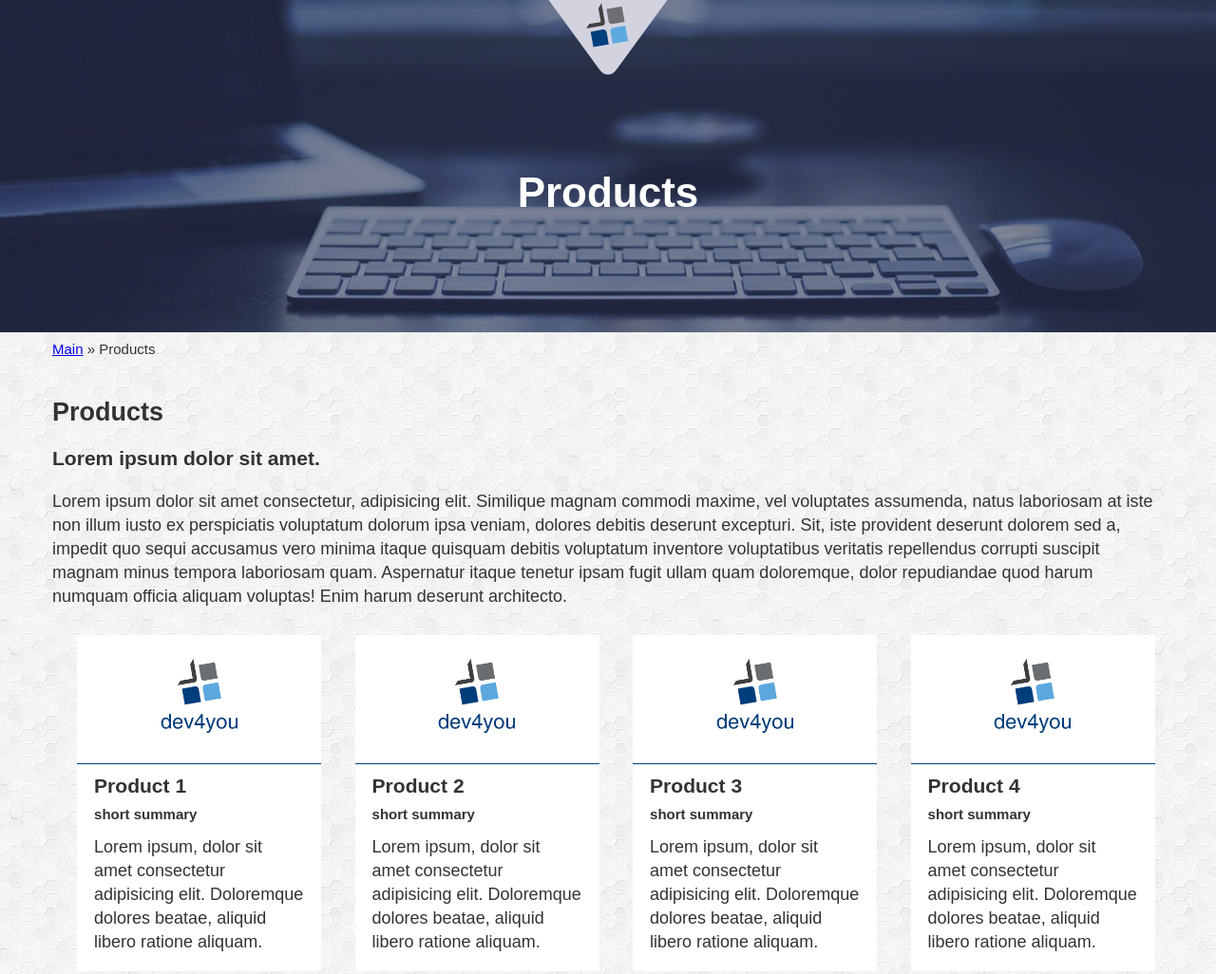
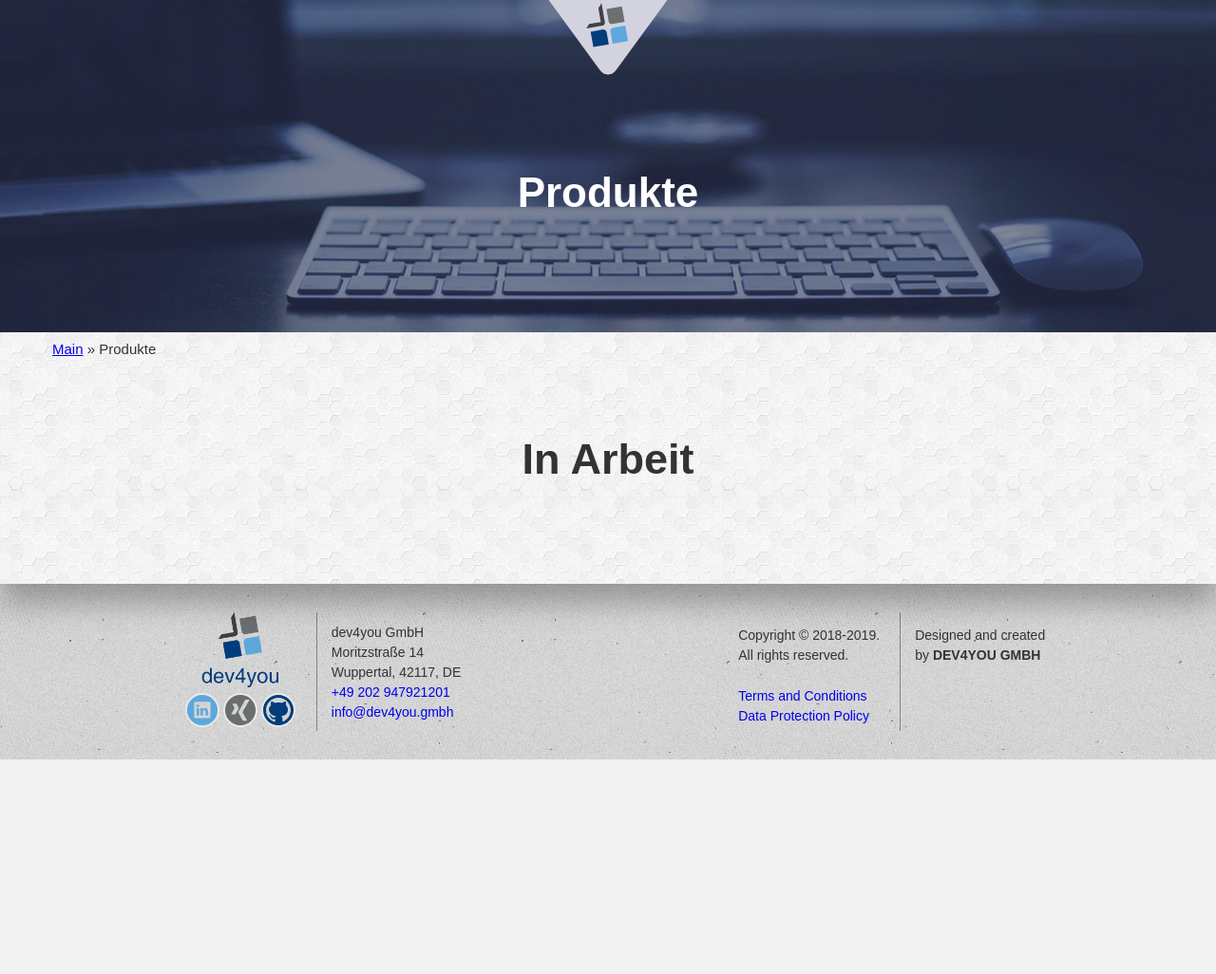
Before and after one commit to denozavr/d4y, a website: page products.html in a window 1280 px wide. Shown: the top 1026 px of the page at 95% size. After the commit the page ends 800 px from the top, so only its background shows below. Drawn offline with Linux system fonts and the light colour scheme.

Commit message:
Comment lorem text at product page and stick footer to the bottom (flexbox)

```diff
--- a/products.html
+++ b/products.html
@@ -27,7 +27,7 @@
   </script>
 </head>
 
-<body class="terms-body">
+<body class="products-body">
   <header class="main-header full-width">
     <div class="container full-width main-header-absolute">
       <div class="container full-width">
@@ -55,7 +55,7 @@
       </div> -->
       <div class="slider-content">
         <div class="item">
-          <h2 class="title">Products </h2>
+          <h2 class="title">Produkte</h2>
           <!-- <p class="title-sub">Create powerful solutions using flexible methologies and unlimited design possibility
             our company fully loaded with advanced customization features</p> -->
         </div>
@@ -64,11 +64,14 @@
 
     <div class="container products-text lazyload" data-bg="img/bg-hex.png">
       <section id="products-section" class="products">
-        <h2>Products</h2>
+        <!-- <h2>Products</h2> -->
+        <h2 class="temp-header">In Arbeit</h2>
         <div class="breadcrumbs">
-          <span><a class="breadcrumbs-link" href="index.html">Main</a> » Products</span>
+          <span><a class="breadcrumbs-link" href="index.html">Main</a> » Produkte</span>
         </div>
-        <h3>Lorem ipsum dolor sit amet.</h3>
+
+
+        <!-- <h3>Lorem ipsum dolor sit amet.</h3>
         <p>
           Lorem ipsum dolor sit amet consectetur, adipisicing elit. Similique magnam commodi maxime, vel voluptates
           assumenda, natus laboriosam at iste non illum iusto ex perspiciatis voluptatum dolorum ipsa veniam, dolores
@@ -130,7 +133,7 @@
                 ratione aliquam.</p>
             </div>
           </li>
-        </ul>
+        </ul> -->
 
 
       </section>
--- a/styles/pages/_product.scss
+++ b/styles/pages/_product.scss
@@ -1,3 +1,36 @@
+.products-body {
+  min-width: 500px;
+
+  display: flex;
+  flex-direction: column;
+
+  main {
+    flex: 1 0 auto;
+    display: flex;
+    flex-direction: column;
+
+    .container {
+      width: 100%;
+      flex-grow: 1;
+    }
+  }
+
+  footer {
+    flex-shrink: 0;
+  }
+
+  .temp-header {
+    position: absolute;
+    left: 50%;
+    top: 50%;
+    margin: 0;
+
+    font-size: 45px;
+    transform: translate(-50%, -50%);
+  }
+}
+
+
 .products-list {
   display: flex;
   flex-direction: row;
```
Also changed, not shown: styles/styles.css.
